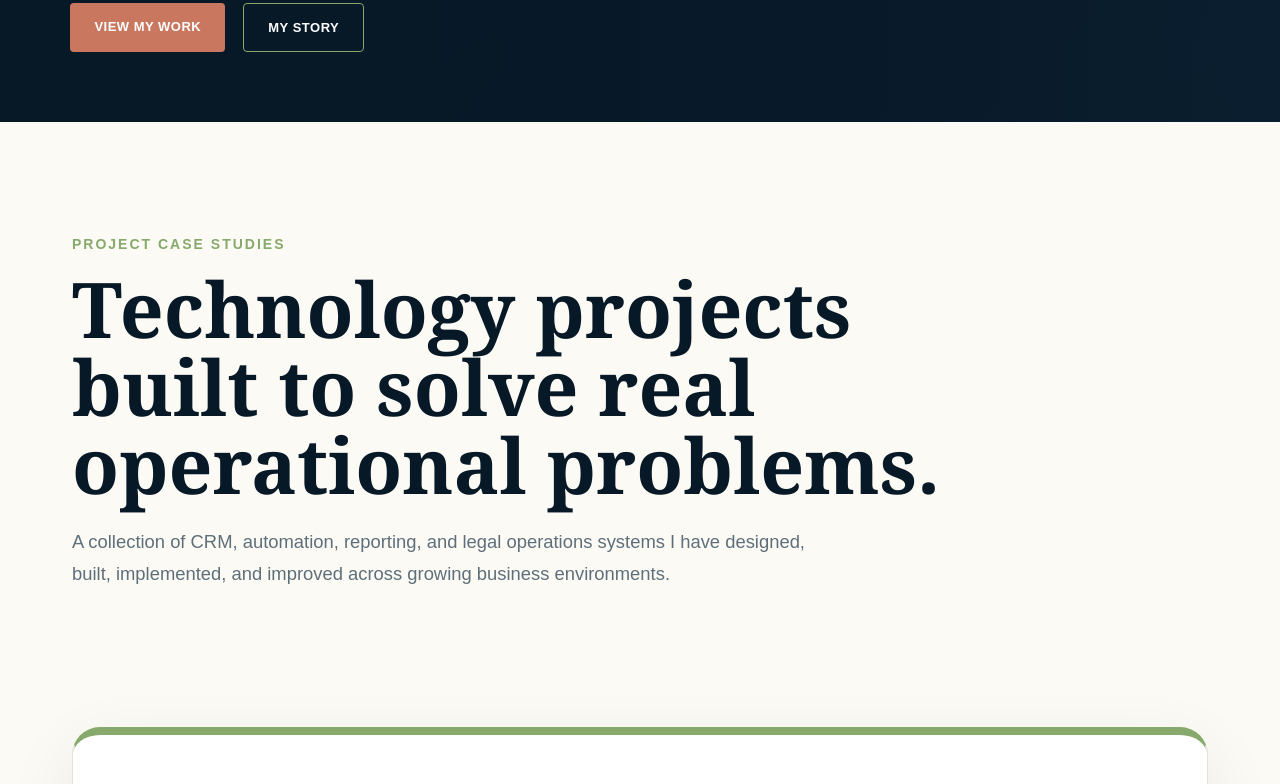
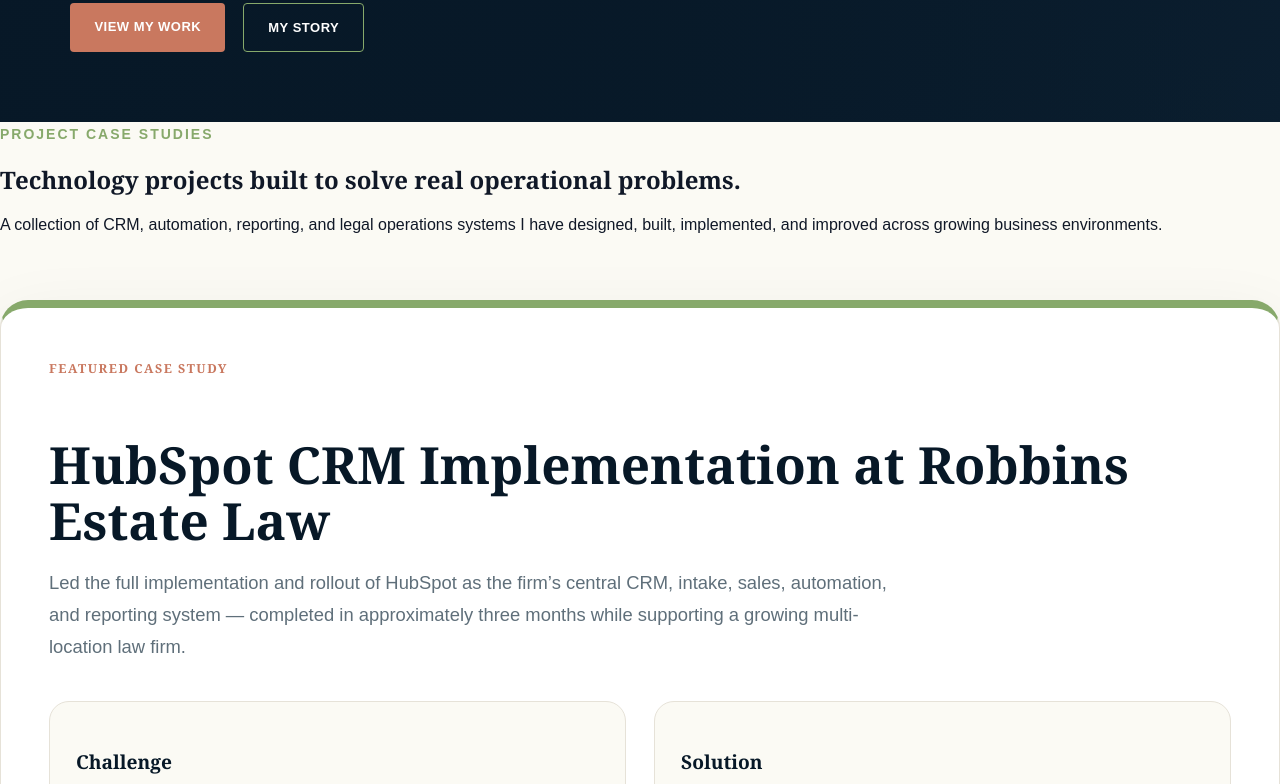
Before and after one commit to briannagangi96-a11y/briannagangi96-a1ly.github.io, a plain HTML site: page projects.html in a window 1280 px wide. Shown: the part 599-1383 px from the top of the page. Drawn offline with Linux system fonts and the light colour scheme.

Commit message:
Update styles.css

```diff
--- a/styles.css
+++ b/styles.css
@@ -696,37 +696,3 @@
     grid-template-columns: 1fr;
   }
 }
-/* Projects Page Fix */
-
-.projects-hero {
-  background: var(--cream);
-  padding: 110px 0 70px;
-}
-
-.projects-hero .container {
-  max-width: 1200px;
-  margin: 0 auto;
-  padding: 0 32px;
-}
-
-.projects-hero h1 {
-  max-width: 900px;
-  font-size: clamp(3rem, 6vw, 5.5rem);
-  line-height: 1.02;
-  color: var(--navy);
-  margin: 16px 0 22px;
-}
-
-.projects-hero p {
-  max-width: 760px;
-  font-size: 1.15rem;
-  color: var(--muted);
-  line-height: 1.7;
-}
-
-.case-study-section .container,
-.more-projects-section .container {
-  max-width: 1200px;
-  margin: 0 auto;
-  padding: 0 32px;
-}
```
